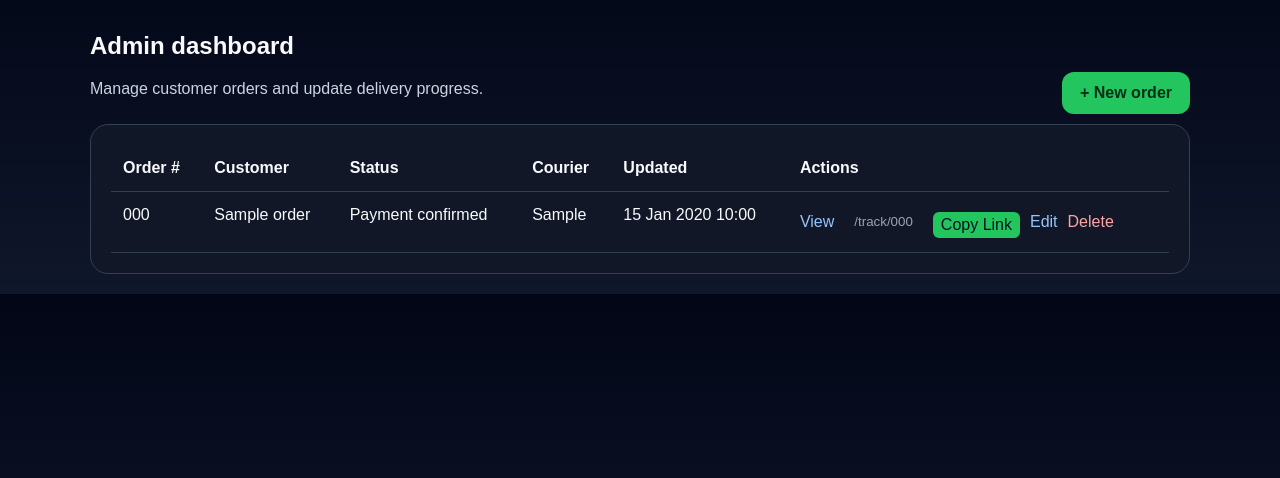
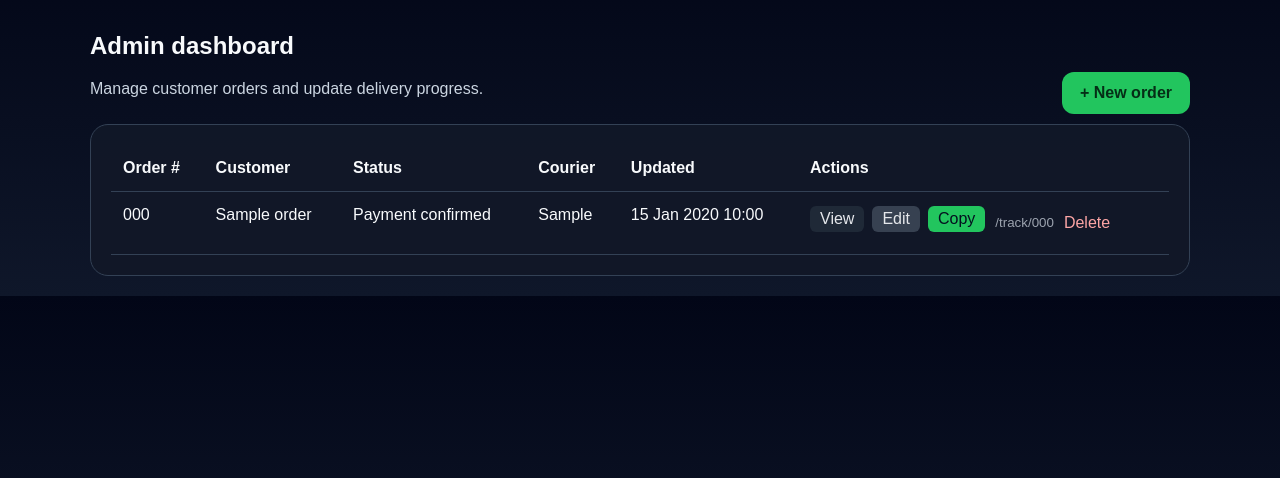
Before and after one commit to Akhona518/where-is-my-order, a Flask app: page /admin in a window 1280 px wide. Shown: the part 51-529 px from the top of the page. Run offline with Flask 3, Linux system fonts and the light colour scheme; the visitor is signed in with stand-in values (Sample User, id 1); tables that the repository leaves empty hold one stand-in row (values such as "Sample post").

Commit message:
Update admin_dashboard.html

```diff
--- a/templates/admin_dashboard.html
+++ b/templates/admin_dashboard.html
@@ -31,20 +31,30 @@
                         <td>{{ order.courier or '-' }}</td>
                         <td>{{ order.updated_at.strftime('%d %b %Y %H:%M') }}</td>
                         <td class="actions-cell">
-                            <a href="{{ url_for('track_order', query=order.order_number) }}">View</a>
-                            <br>
+                          <div style="display:flex; gap:8px; flex-wrap:wrap; margin-bottom:8px;">
+
+  <a href="{{ url_for('track_order', query=order.order_number) }}"
+     style="padding:4px 10px; border-radius:6px; background:#1f2937; color:#e5e7eb; text-decoration:none;">
+    View
+  </a>
+
+  <a href="{{ url_for('edit_order', order_id=order.id) }}"
+     style="padding:4px 10px; border-radius:6px; background:#374151; color:#e5e7eb; text-decoration:none;">
+    Edit
+  </a>
+
+  <button
+    type="button"
+    onclick="copyLink('{{ request.host_url }}track/{{ order.tracking_number }}')"
+    style="padding:4px 10px; border-radius:6px; border:none; background:#22c55e; color:#04111f; cursor:pointer;">
+    Copy
+  </button>
+
+</div>
+
 <small style="color:#9ca3af;">
   /track/{{ order.tracking_number }}
 </small>
-<br>
-<button
-  type="button"
-  onclick="copyLink('{{ request.host_url }}track/{{ order.tracking_number }}')"
-  style="margin-top:6px; padding:4px 8px; border-radius:6px; border:none; background:#22c55e; color:#04111f; cursor:pointer;"
->
-  Copy Link
-</button>
-                            <a href="{{ url_for('edit_order', order_id=order.id) }}">Edit</a>
                             <form method="post" action="{{ url_for('delete_order', order_id=order.id) }}" onsubmit="return confirm('Delete this order?');">
                                 <button type="submit" class="link-button danger">Delete</button>
                             </form>
```
